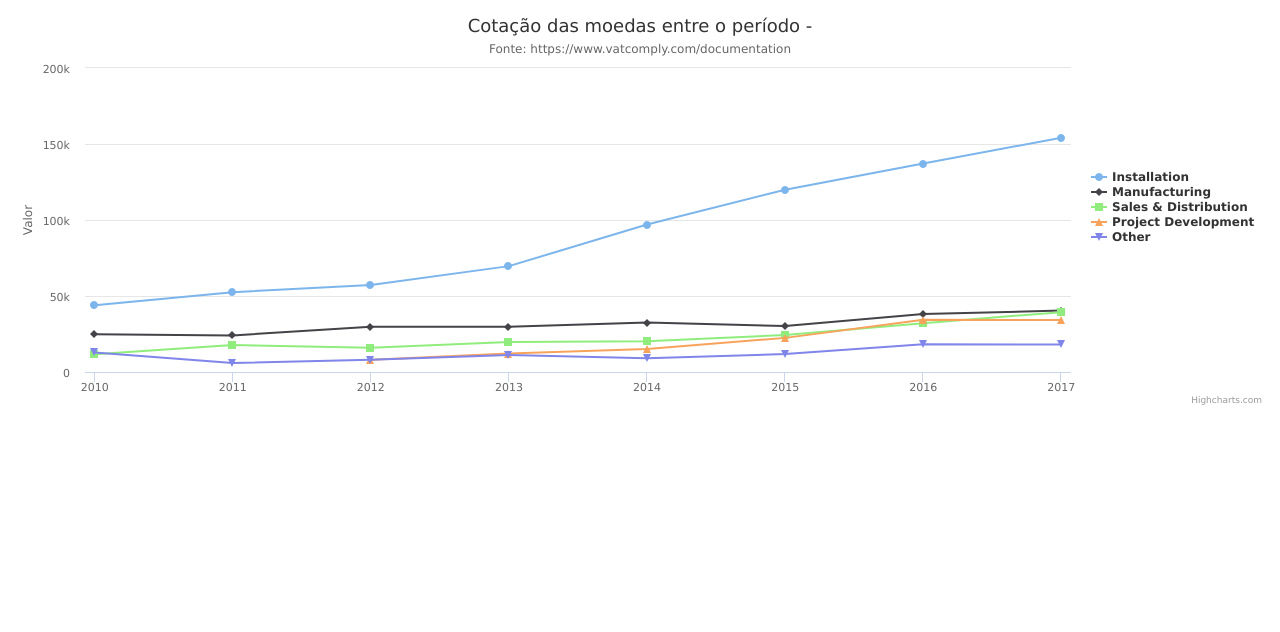
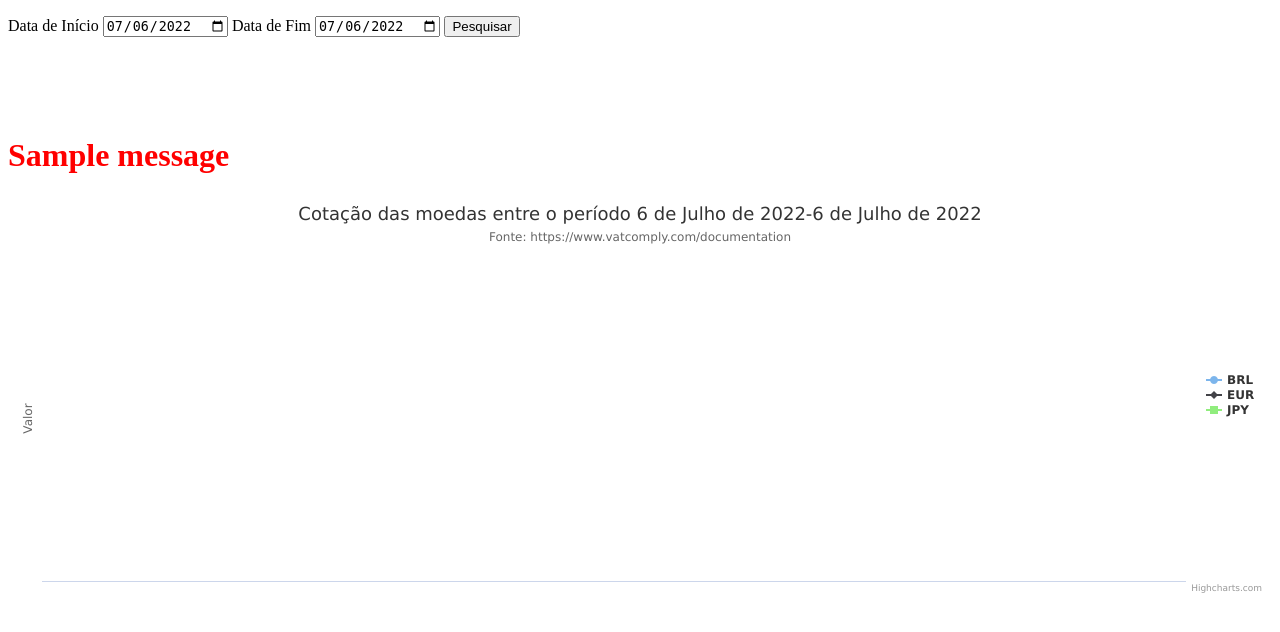
Before and after one commit to gabrielloliveira/br-med, a Django app: page / in a window 1280 px wide. Shown: the top 632 px of the page. Run offline with Django 4.2, Linux system fonts and the light colour scheme; tables that the repository leaves empty hold one stand-in row (values such as "Sample post"); one stand-in notice (Sample message) is shown; data that the repository does not hold is empty.

Commit message:
feat: plot graph

```diff
--- a/br_med/core/exceptions.py
+++ b/br_med/core/exceptions.py
@@ -1,2 +1,6 @@
 class VATRequestError(Exception):
     pass
+
+
+class PeriodIsTooLargeException(Exception):
+    pass
--- a/br_med/core/templates/core/index.html
+++ b/br_med/core/templates/core/index.html
@@ -1,34 +1,62 @@
+{% load l10n %}
 <!DOCTYPE html>
 <html lang="en">
 <head>
   <meta charset="UTF-8">
   <title>Cotações</title>
   <script src="https://code.highcharts.com/highcharts.js"></script>
+  <style>
+    form{
+        margin-top: 1rem;
+        margin-bottom: 100px;
+    }
+  </style>
 </head>
 <body>
+
+<form action="./" method="GET">
+
+  <label for="start_at">Data de Início</label>
+  <input type="date" name="start_at" id="start_at" required value="{{ period.start_at|date:'Y-m-d' }}">
+
+  <label for="end_at">Data de Fim</label>
+  <input type="date" name="end_at" id="end_at" required value="{{ period.end_at|date:'Y-m-d' }}">
+
+  <button>Pesquisar</button>
+
+</form>
+
+{% for message in messages %}
+  <h1 style="color: red">{{ message }}</h1>
+{% endfor %}
+
 <div id="graph" style="width:100%; height:400px;"></div>
 </body>
 <script>
-    function searchQuoteAPI() {
-        const endpoint = "{% if request.is_secure %}https://{% else %}http://{% endif %}{{ request.get_host }}{{ object.get_absolute_url }}/api/v1/quotes/"
-        fetch(endpoint)
-            .then((response) => {
-                console.log(response)
-                response.json()
-            })
-            .then((data) => {
-                console.log(data)
-                alert(data)
-            })
-    }
+    let xAxisCategories = []
+    let seriesFromContext = []
+    let aux
 
-    searchQuoteAPI()
-</script>
-<script>
+    {% for category in range_dates %}
+        aux = new Date("{{ category|date:'Y-m-d' }}")
+        xAxisCategories.push(aux)
+    {% endfor %}
+
+    {% for result in results %}
+        aux = {
+            name: "{{ result.key }}",
+            data: [],
+        }
+        {% for value in result.quotes %}
+            aux.data.push(parseFloat("{{ value|unlocalize }}"))
+        {% endfor %}
+        seriesFromContext.push(aux)
+    {% endfor %}
+
     Highcharts.chart('graph', {
 
         title: {
-            text: "Cotação das moedas entre o período {{ start_at|date:'d/m/Y' }}-{{ end_at|date:'d/m/Y' }}"
+            text: "Cotação das moedas entre o período {{ period.start_at }}-{{ period.end_at }}"
         },
 
         subtitle: {
@@ -39,6 +67,10 @@
             title: {
                 text: 'Valor'
             }
+        },
+
+        xAxis: {
+          categories: xAxisCategories,
         },
 
         legend: {
@@ -52,26 +84,10 @@
                 label: {
                     connectorAllowed: false
                 },
-                pointStart: 2010
             }
         },
 
-        series: [{
-            name: 'Installation',
-            data: [43934, 52503, 57177, 69658, 97031, 119931, 137133, 154175]
-        }, {
-            name: 'Manufacturing',
-            data: [24916, 24064, 29742, 29851, 32490, 30282, 38121, 40434]
-        }, {
-            name: 'Sales & Distribution',
-            data: [11744, 17722, 16005, 19771, 20185, 24377, 32147, 39387]
-        }, {
-            name: 'Project Development',
-            data: [null, null, 7988, 12169, 15112, 22452, 34400, 34227]
-        }, {
-            name: 'Other',
-            data: [12908, 5948, 8105, 11248, 8989, 11816, 18274, 18111]
-        }],
+        series: seriesFromContext,
 
         responsive: {
             rules: [{
--- a/br_med/core/utils.py
+++ b/br_med/core/utils.py
@@ -1,5 +1,9 @@
 import datetime
 from datetime import date, timedelta
+
+from br_med.core.exceptions import PeriodIsTooLargeException
+
+MAX_QTD_DAYS_FROM_PERIOD = 5
 
 
 def range_dates(start_at: date, end_at: date):
@@ -25,4 +29,7 @@ def get_period_from_request(data: dict) -> tuple:
     start_at = datetime.datetime.strptime(start_at, "%Y-%m-%d").date()
     end_at = datetime.datetime.strptime(end_at, "%Y-%m-%d").date()
 
+    if (end_at - start_at).days > MAX_QTD_DAYS_FROM_PERIOD:
+        raise PeriodIsTooLargeException()
+
     return start_at, end_at
--- a/br_med/core/views.py
+++ b/br_med/core/views.py
@@ -1,5 +1,39 @@
+from django.contrib import messages
 from django.shortcuts import render
+
+from br_med.core.enums import CurrencyEnum
+from br_med.core.exceptions import PeriodIsTooLargeException
+from br_med.core.models import Quote
+from br_med.core.utils import get_period_from_request, range_dates
 
 
 def index(request):
-    return render(request, "core/index.html")
+    try:
+        start_at, end_at = get_period_from_request(request.GET)
+    except PeriodIsTooLargeException:
+        messages.error(request, "O Período é muito grande para ser pesquisado.")
+        return render(request, "core/index.html")
+    context = {
+        "period": {"start_at": start_at, "end_at": end_at},
+        "range_dates": range_dates(start_at, end_at),
+        "results": [],
+    }
+    available_currencies = CurrencyEnum.choices
+    for currency in available_currencies:
+        key = currency[0]
+        if key == "USD":
+            continue
+        quotes = (
+            Quote.objects.filter(
+                date__range=[start_at, end_at],
+                currency=key,
+            )
+            .order_by("-date")
+            .values_list("value", flat=True)
+        )
+        data = {
+            "key": key,
+            "quotes": quotes,
+        }
+        context["results"].append(data)
+    return render(request, "core/index.html", context=context)
```
